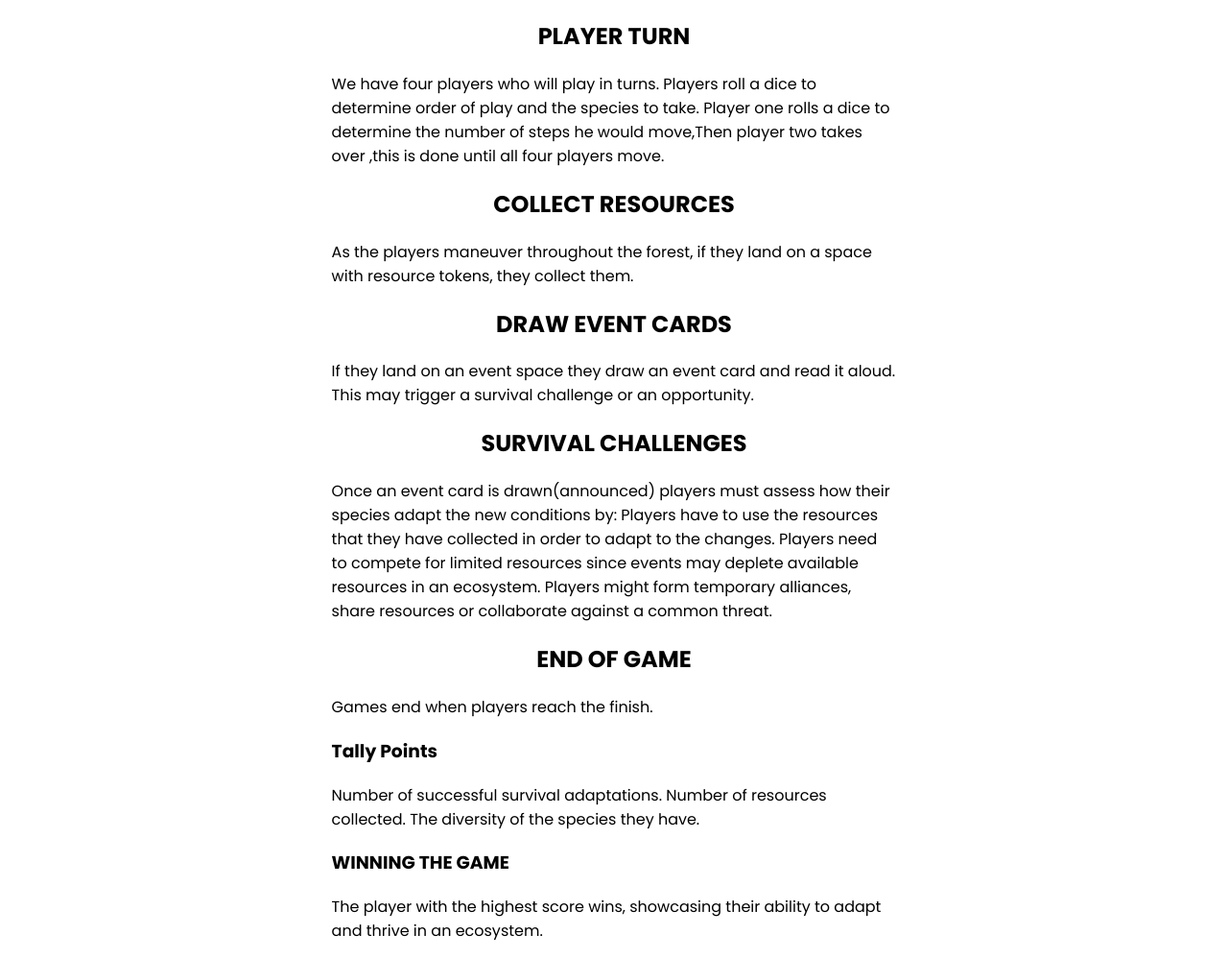
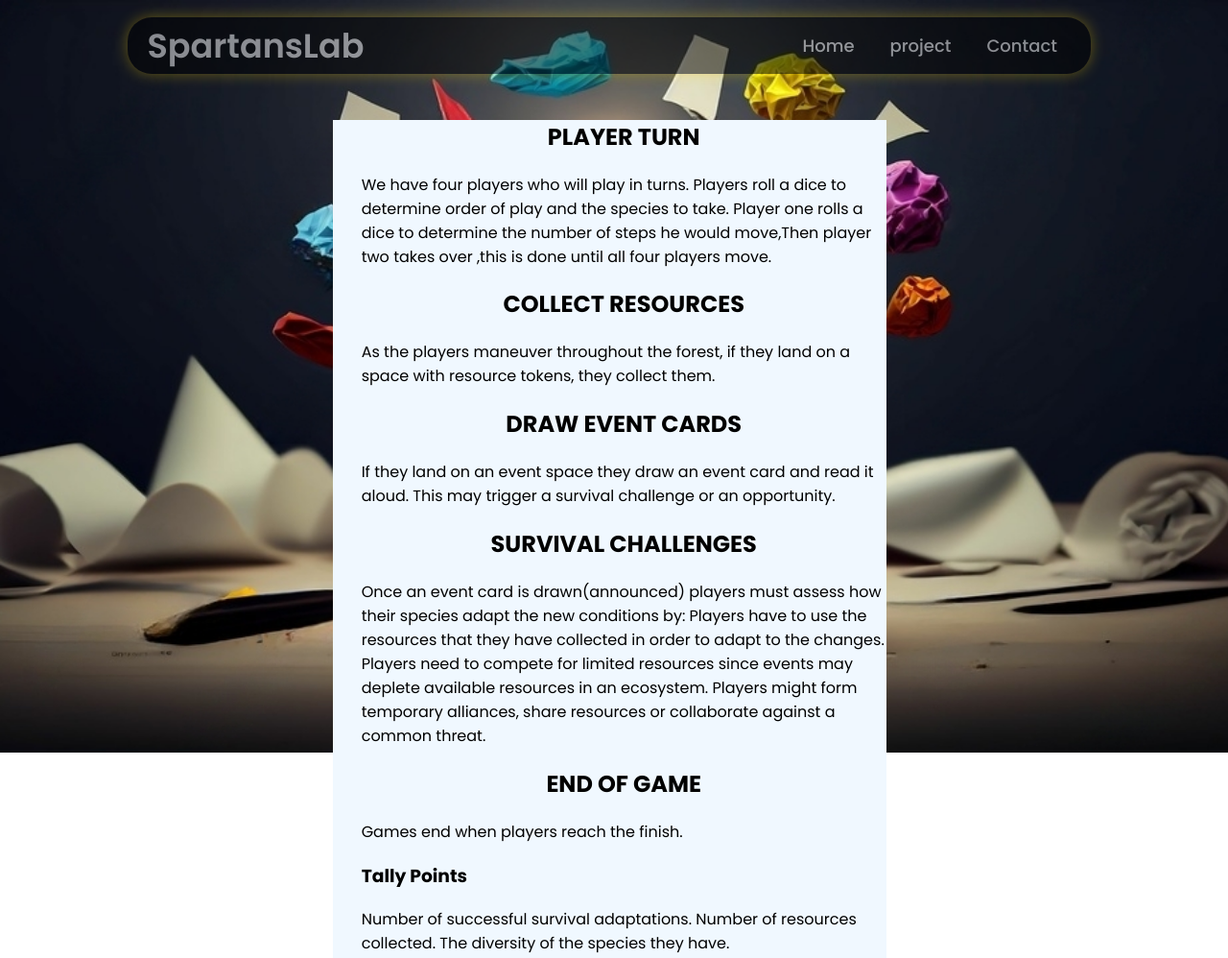
Before and after one commit to jecintamuhia/system-thinking_spartans, a plain HTML site: page game.html in a window 1280 px wide. Shown: the top 998 px of the page at 96% size. Drawn offline with Linux system fonts and the light colour scheme.

Commit message:
made cahnges on the project file

```diff
--- a/game.css
+++ b/game.css
@@ -5,11 +5,75 @@
      font-family: 'Poppins',sans-serif;
 }
 body{
-    margin-left: 27%;
-    margin-right: 27%;
+  background:url('images/wmremove-transformed.jpeg')no-repeat;
+  width: 98%;
+  height: 60vw;
+
+  background-size: cover;
+  background-position: center;
+  position: relative;
+  margin:-40px 0px 0px 222;
 }
 .how_to_play h2{
     display: flex;
     justify-content: center;
     text-transform: uppercase;
 }
+.how_to_play{
+   margin-left: 27%;
+    margin-right: 27%;
+    margin-top: 3%;
+    background-color: aliceblue;
+    padding-left: 30px;
+    padding-bottom: 20px;
+}
+nav{
+  /* position: fixed; */
+  width: 80%;
+  padding: 10px 0;
+  margin-left: 10%;
+  /* z-index: 12; */
+}
+nav .menu{
+  /* max-width: 1250px; */
+  margin: auto;
+  display: flex;
+  align-items: center;
+  justify-content: space-between;
+   background-color:black;
+   opacity: 0.5;
+  /* background-blend-mode: darken; */
+  padding: 0 20px;
+    border-radius: 25px;
+   box-shadow: 0 0 15px #ffd500b4;
+    backdrop-filter: 12px;
+}
+.menu .logo a{
+  text-decoration: none;
+  color: #fff;
+  font-size: 35px;
+  font-weight: 600;
+}
+.menu ul{
+  display: inline-flex;
+}
+.menu ul li{
+  list-style: none;
+  margin-left: 7px;
+}
+.menu ul li:first-child{
+  margin-left: 0px;
+}
+.menu ul li a{
+  text-decoration: none;
+  color: #fff;
+  font-size: 18px;
+  font-weight: 500;
+  padding: 8px 15px;
+  border-radius: 5px;
+  transition: all 0.3s ease;
+}
+.menu ul li a:hover{
+  background: #fff;
+  color: black;
+}
--- a/game.html
+++ b/game.html
@@ -7,6 +7,21 @@
     <title>Document</title>
 </head>
 <body>
+    <nav>
+    <div class="menu">
+      <div class="logo">
+        <a href="#">SpartansLab</a>
+
+      </div>
+      <ul>
+        <li><a href="index.html">Home</a></li>
+        <li><a href="gaming.html">project</a></li>
+
+        <li><a href="#topic">Contact</a></li>
+
+      </ul>
+    </div>
+  </nav>
     <div class="how_to_play">
         <h2>Player turn</h2>
         <p>We have four players who will play in turns.
```
Also changed, not shown: index.html (+1 -0 lines), style.css (+21 -15 lines).
